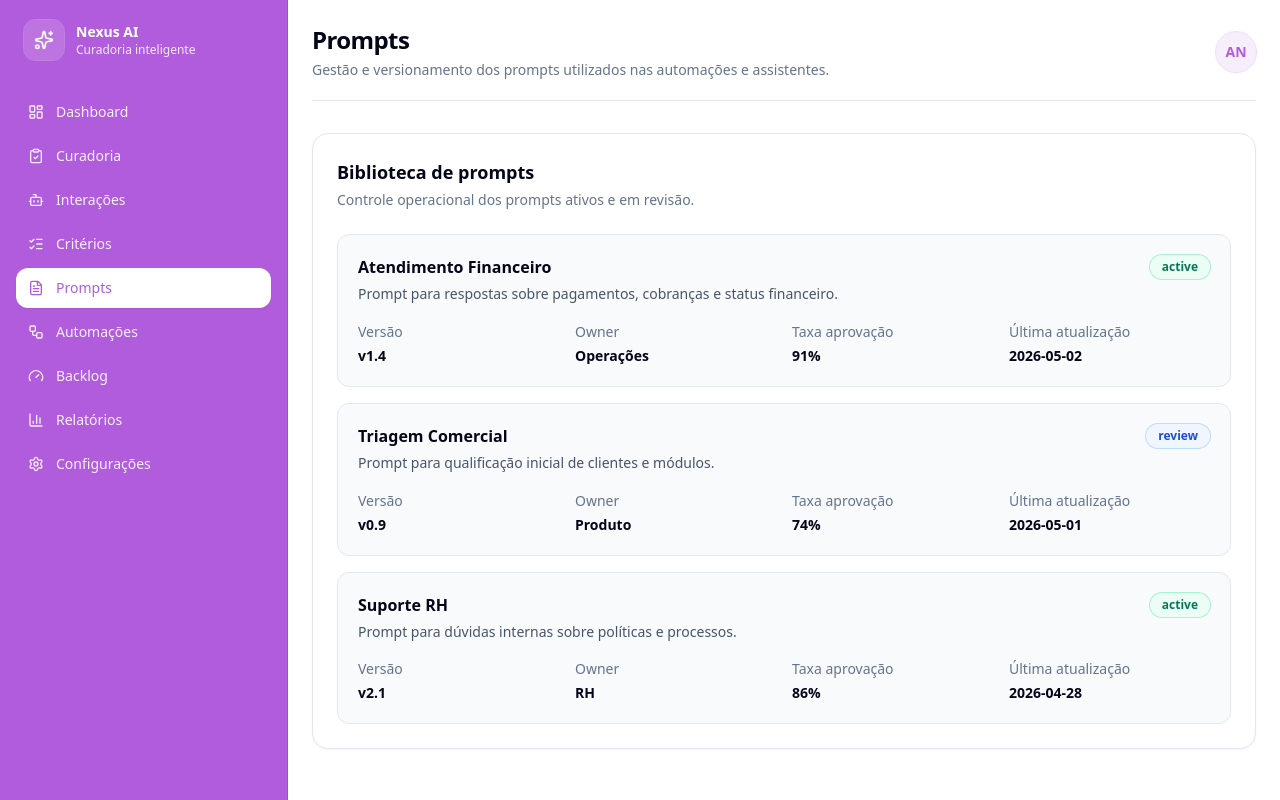
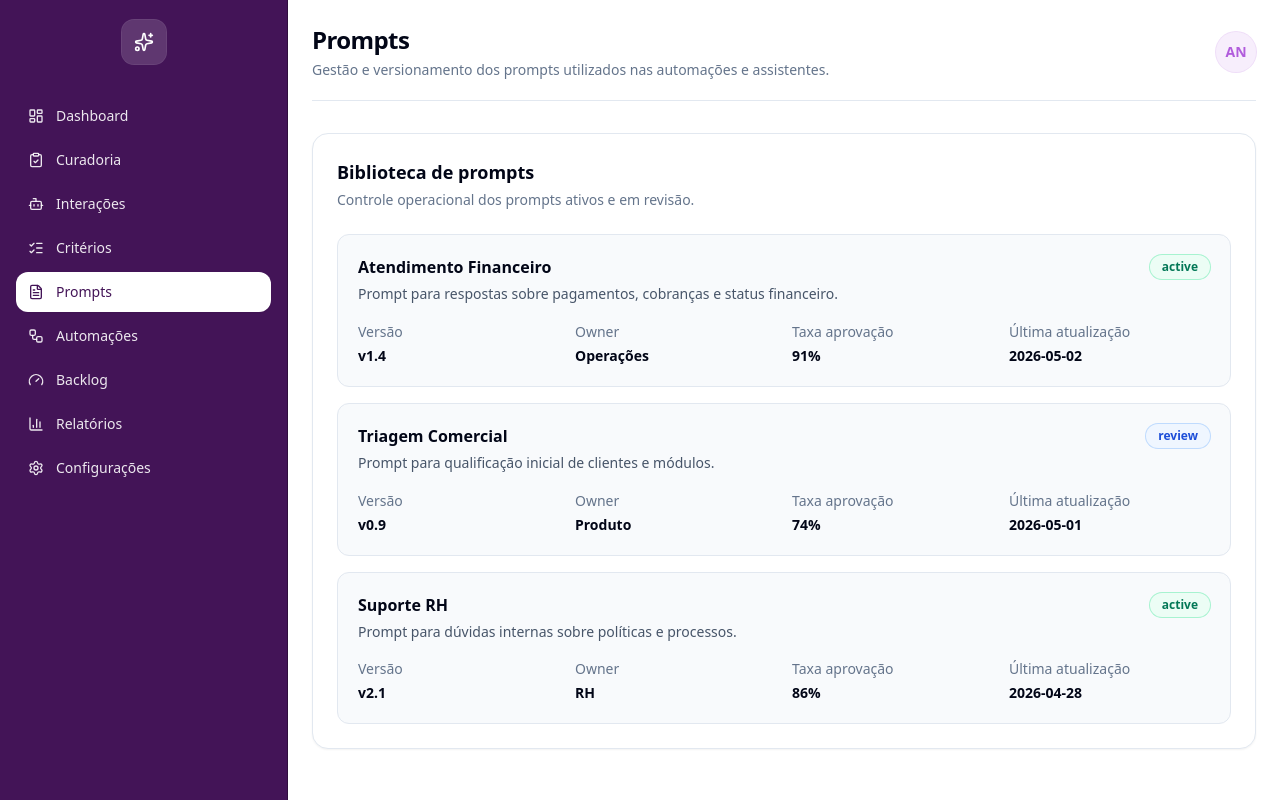
Before and after one commit to gittoptus/curadoria, a Next.js app: page /prompts in a window 1280 px wide. Built offline with nearby package versions, Linux system fonts and the light colour scheme.

Commit message:
style: update sidebar branding and primary color

```diff
--- a/components/layout/app-sidebar.tsx
+++ b/components/layout/app-sidebar.tsx
@@ -21,17 +21,10 @@ export function AppSidebar() {
   const pathname = usePathname()
 
   return (
-    <aside className="fixed left-0 top-0 z-30 hidden h-screen w-72 border-r border-[#a14fcf] bg-[#b15cdc] px-4 py-5 lg:block">
-      <div className="mb-8 flex items-center gap-3 px-2">
-        <div className="flex h-10 w-10 items-center justify-center rounded-xl bg-white/15 text-white ring-1 ring-white/20">
+    <aside className="fixed left-0 top-0 z-30 hidden h-screen w-72 border-r border-[#2f0e3d] bg-[#431457] px-4 py-5 lg:block">
+      <div className="mb-8 flex items-center justify-center px-2">
+        <div className="flex h-11 w-11 items-center justify-center rounded-xl bg-white/15 text-white ring-1 ring-white/20">
           <Sparkles className="h-5 w-5" />
-        </div>
-
-        <div>
-          <p className="text-sm font-semibold text-white">Nexus AI</p>
-          <p className="text-xs text-purple-100">
-            Curadoria inteligente
-          </p>
         </div>
       </div>
 
@@ -47,7 +40,7 @@ export function AppSidebar() {
               className={cn(
                 'flex items-center gap-3 rounded-xl px-3 py-2.5 text-sm font-medium transition',
                 active
-                  ? 'bg-white text-[#b15cdc] shadow-sm'
+                  ? 'bg-white text-[#431457] shadow-sm'
                   : 'text-white/90 hover:bg-white/10 hover:text-white'
               )}
             >
```
